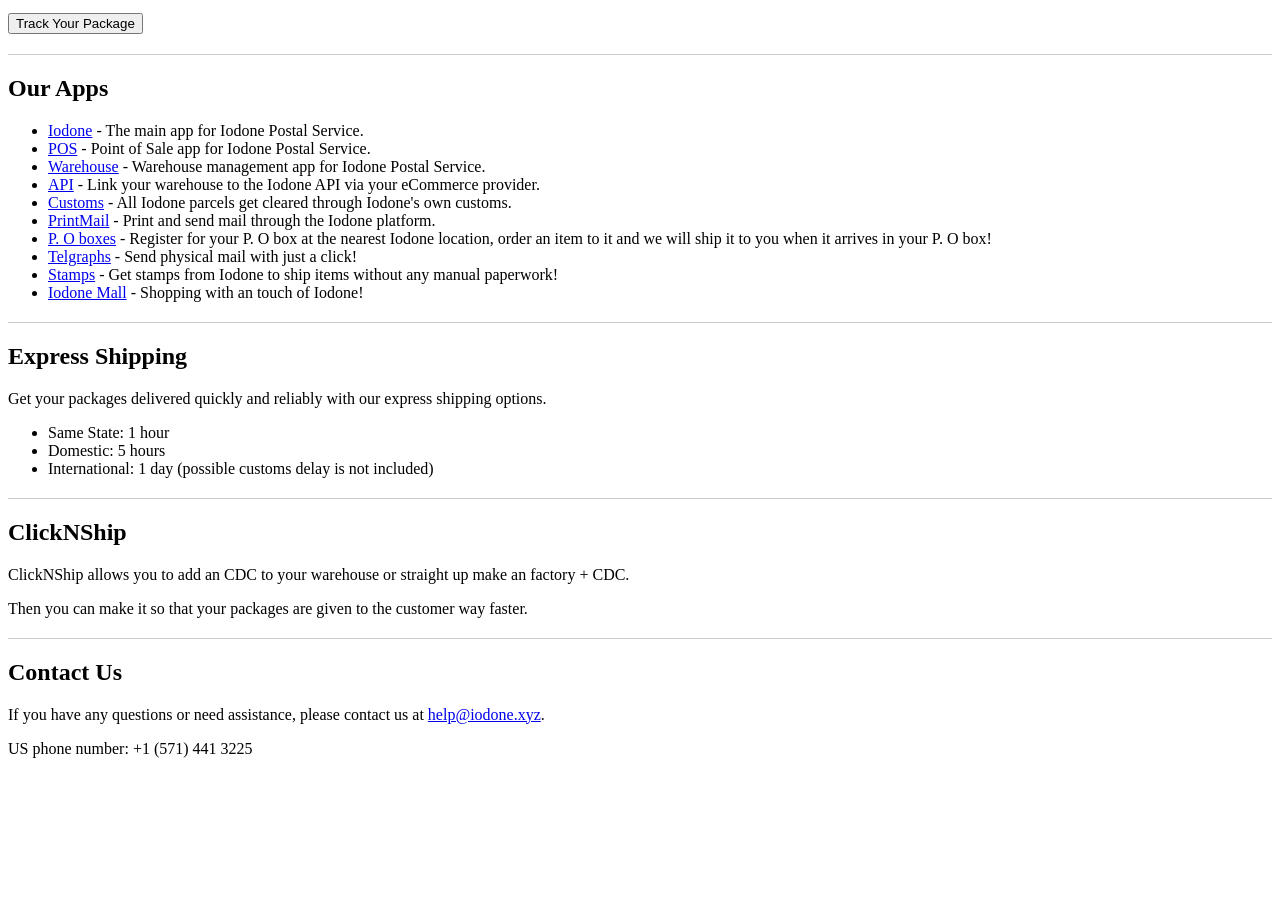
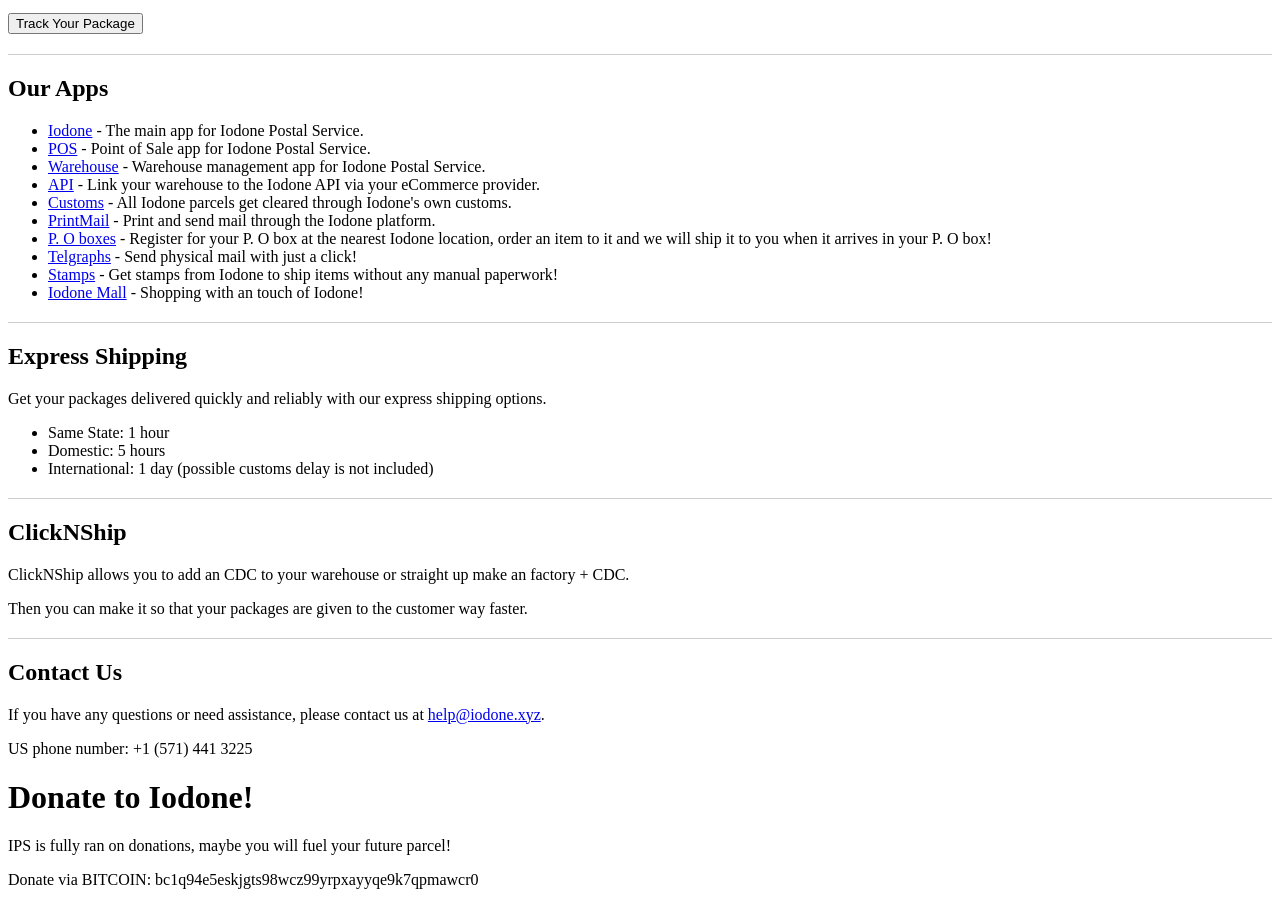
Before and after one commit to IodoneMail/Website, a plain HTML site: page index.html in a window 1280 px wide. Shown: the part 119-1024 px from the top of the page. Before the commit the page ends 893 px from the top, so only its background shows below. Drawn offline with Linux system fonts and the light colour scheme.

Commit message:
Add donation section and update contact info
Added donation information and updated contact details.

```diff
--- a/index.html
+++ b/index.html
@@ -42,3 +42,6 @@
     <h2>Contact Us</h2>
     <p>If you have any questions or need assistance, please contact us at <a href="mailto:help@iodone.xyz">help@iodone.xyz</a>.</p>
     <p>US phone number: +1 (571) 441 3225</p>
+    <h1>Donate to Iodone!</h1>
+    <p>IPS is fully ran on donations, maybe you will fuel your future parcel!</p>
+    <p>Donate via BITCOIN: bc1q94e5eskjgts98wcz99yrpxayyqe9k7qpmawcr0</p>
```
